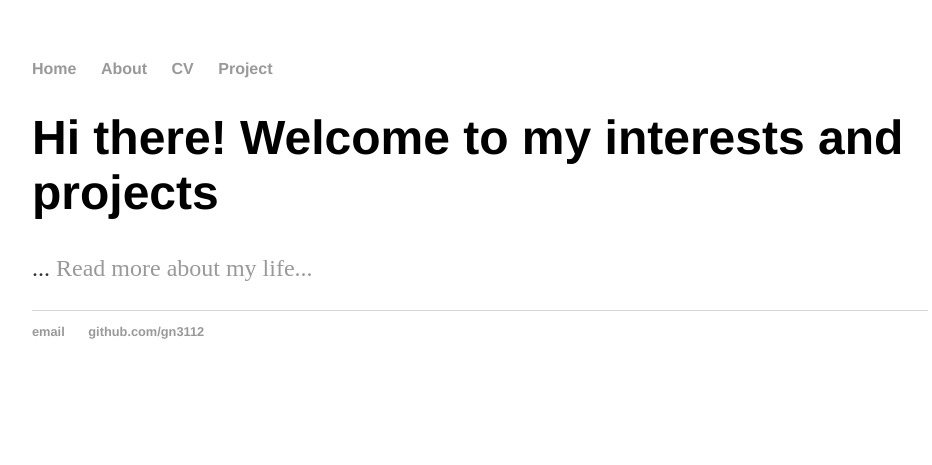
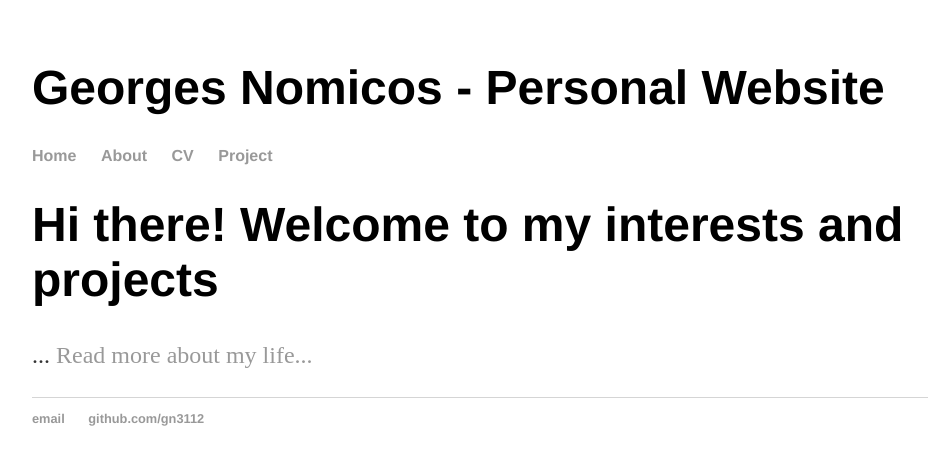
Before and after one commit to gn3112/gn3112.github.io, a Jekyll site: the page built from index.html, in a window 1280 px wide. Shown: the top 465 px of the page, without its empty margins (160-1092 px from the left). Built offline with Jekyll 4.4.1, drawn with Linux system fonts in a browser that asks for light colours.

Commit message:
Update default.html

```diff
--- a/_layouts/default.html
+++ b/_layouts/default.html
@@ -1,14 +1,12 @@
 <!DOCTYPE html>
 	<html>
 		<head>
-			<title>{{ site.title }}</title>
+			<title>{{ page.title }}</title>
 			<!-- link to main stylesheet -->
 			<link rel="stylesheet" type="text/css" href="/css/main.css">
 		</head>
 		<body>
-			<title>{{ site.title }}</title>
-			<!-- link to main stylesheet -->
-			<link rel="stylesheet" type="text/css" href="/css/main.css">
+			<h1>Georges Nomicos - Personal Website</h1>
 			<nav>
 	    		<ul>
 	        		<li><a href="/">Home</a></li>
```
